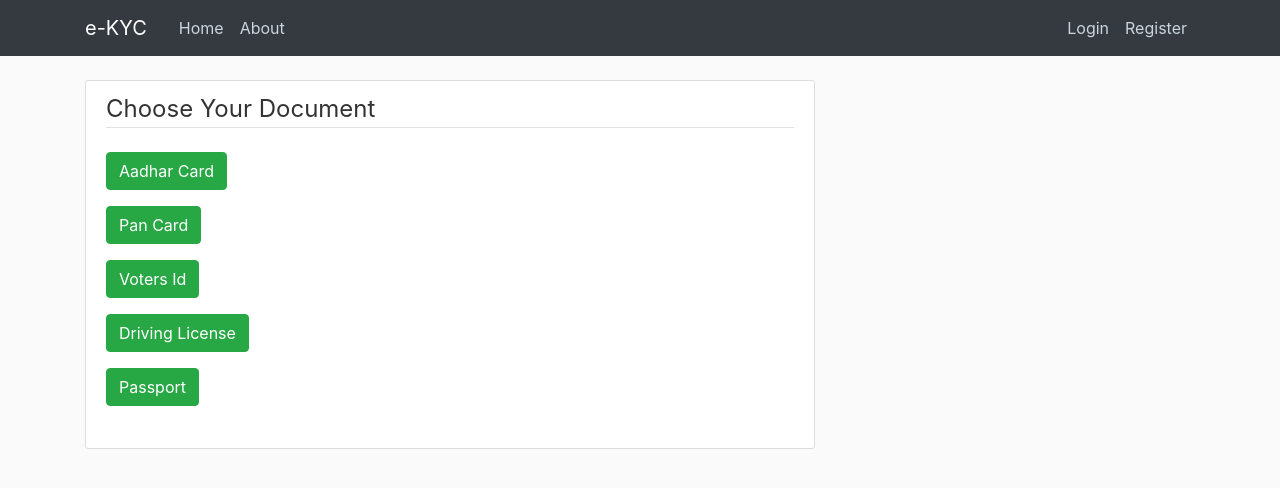
After one commit to ShreyaRaut/house, a Python web app: template app/templates/chooseform.html in a window 1280 px wide. The commit adds this page. Shown: the top 488 px of the page. Run offline with Jinja, Linux system fonts and the light colour scheme; the template is opened without the code that fills it: most values are stand-ins (such as "Sample title", 1, 10 or a date in 2020); some libraries are stand-ins or nearby versions.

Commit message:
shreyas commit

```diff
--- /dev/null
+++ b/app/templates/chooseform.html
@@ -0,0 +1,41 @@
+{% extends "layout.html" %}
+{% block content %}
+    <div class="content-section">
+        <form method="POST" action="">
+            {{ form.hidden_tag() }}
+            {{ form.csrf_token }}
+            <fieldset class="form-group">
+                <legend class="border-bottom mb-4">Choose Your Document</legend>
+
+                <div class="form-group">
+                    <div class="form-group">
+                        <button type="submit" class="btn btn-success" formaction="/uploadaadhar">Aadhar Card</button>
+                    </div>
+                </div>
+
+                <div class="form-group">
+                    <div class="form-group">
+                        <button type="submit" class="btn btn-success" a>Pan Card</button>
+                    </div>
+                </div>
+
+                <div class="form-group">
+                    <div class="form-group">
+                        <button type="submit" class="btn btn-success">Voters Id</button>
+                    </div>
+                </div>
+
+                <div class="form-group">
+                    <div class="form-group">
+                        <button type="submit" class="btn btn-success">Driving License</button>
+                    </div>
+                </div>
+
+                <div class="form-group">
+                    <div class="form-group">
+                        <button type="submit" class="btn btn-success">Passport</button>
+                    </div>
+                </div>
+        </form>
+    </div>
+{% endblock content %}
--- a/app/templates/layout.html
+++ b/app/templates/layout.html
@@ -34,7 +34,7 @@
             <div class="navbar-nav">
               <!-- {% if current_user.is_authenticated %} -->
               <a class="nav-item nav-link" href="{{ url_for('logout') }}">Logout</a>
-              <a class="nav-item nav-link" href="{{ url_for('uploadaadhar') }}">KYC status</a>
+              <a class="nav-item nav-link" href="{{ url_for('chooseform') }}">MY KYC</a>
 
               <!-- <a class="nav-item nav-link" href="{{ url_for('aadhar',user_id=current_user.id) }}">Kyc Status</a> -->
 
```
Also changed, not shown: app/forms.py (+7 -2 lines), app/routes.py (+22 -1 lines).
